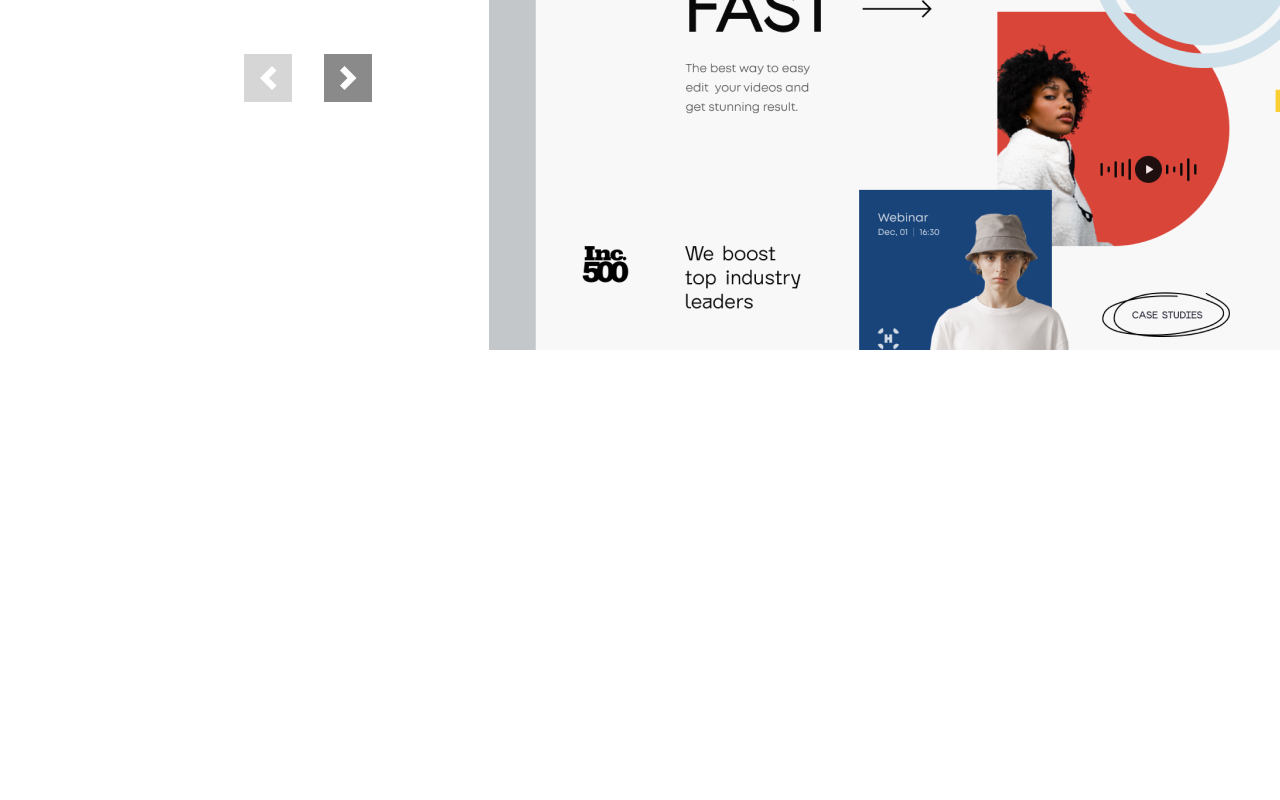
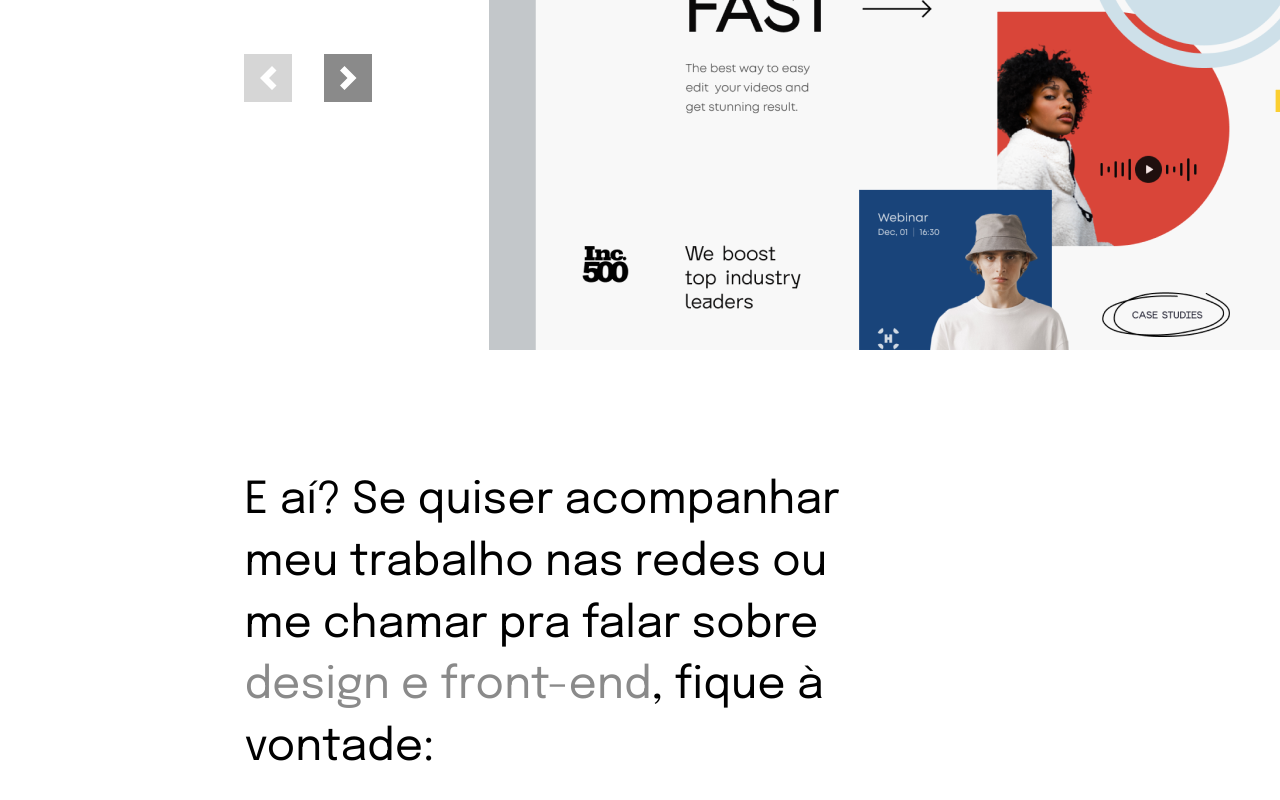
Before and after one commit to figueiredo-uideveloper/leandro-website, a website: page index.html in a window 1280 px wide. Shown: the part 3926-4726 px from the top of the page. Before the commit the page ends 4396 px from the top, so only its background shows below. Drawn offline with Linux system fonts and the light colour scheme.

Commit message:
init footer

```diff
--- a/index.html
+++ b/index.html
@@ -275,6 +275,17 @@
         </div>
     </section>
 
+    <footer>
+        <div class="container">
+            <div class="golden-ratio-grid">
+                <div class="position-2 span-2">
+                    <h2 class="subtitle">E aí? Se quiser acompanhar
+                        meu trabalho nas redes ou me chamar pra falar sobre <span>design e front-end</span>, fique à vontade:</h2>
+                </div>
+            </div>
+        </div>
+    </footer>
+
     <script src="js/plugins.js"></script>
     <script src="js/all.js"></script>
 </body>
--- a/scss/_home.scss
+++ b/scss/_home.scss
@@ -32,3 +32,11 @@
         font-weight: 400;
     }
 }
+
+footer {
+    margin-top: 12rem;
+
+    .subtitle {
+        padding-right: 16rem;
+    }
+}
--- a/scss/_typography.scss
+++ b/scss/_typography.scss
@@ -13,3 +13,15 @@
         font-size: 1.6rem;
     }
 }
+
+.subtitle {
+    font-size: 4.4rem;
+    font-weight: 400;
+    line-height: 140%;
+    color: $default;
+
+    span {
+        color: $default-200;
+    }
+
+}
```
Also changed, not shown: css/main.css.
